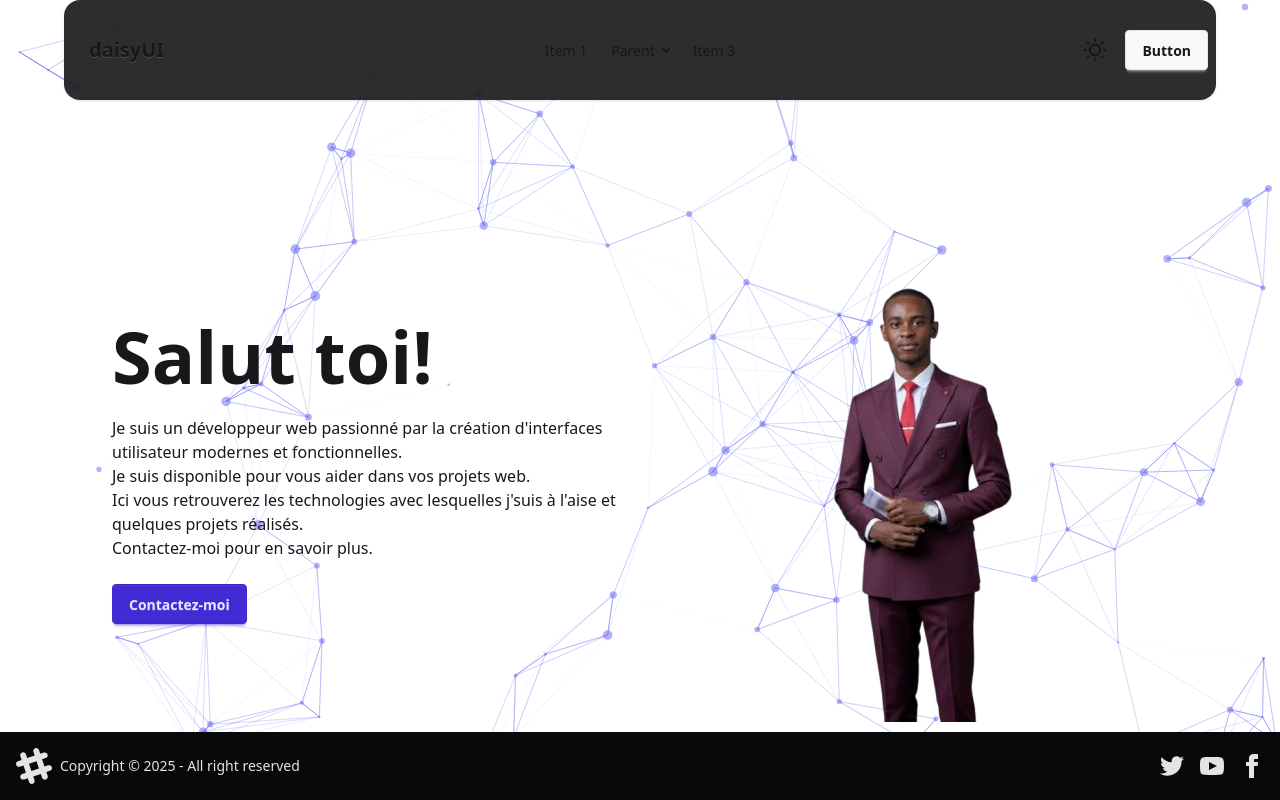
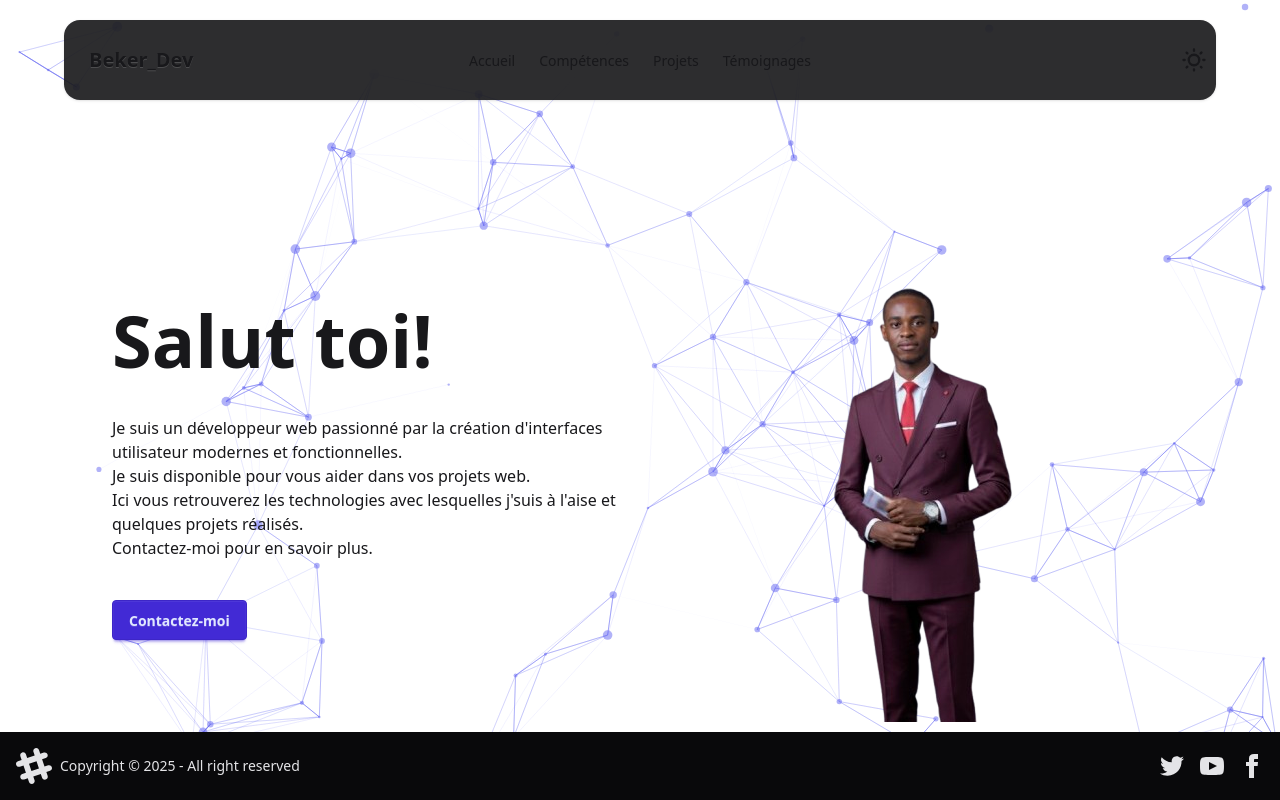
Before and after one commit to NBertrand1/Portfolio, a React (Vite) app: page / in a window 1280 px wide. Shown: the top 800 px of the page. Built offline with nearby package versions, Linux system fonts and the light colour scheme.

Commit message:
refactor: Make Navbar links dynamic, update branding and styling, and increase Hero paragraph padding.

```diff
--- a/src/components/Hero.jsx
+++ b/src/components/Hero.jsx
@@ -12,7 +12,7 @@ function Hero() {
                     />
                     <div>
                         <h1 className="text-7xl font-bold">Salut toi!</h1>
-                        <p className="py-6 mr-5">
+                        <p className="py-10 mr-5">
                             Je suis un développeur web passionné par la création d'interfaces utilisateur modernes et fonctionnelles.
                             <br />
                             Je suis disponible pour vous aider dans vos projets web.
--- a/src/components/Navbar.jsx
+++ b/src/components/Navbar.jsx
@@ -3,42 +3,36 @@ import { useTheme } from 'next-themes';
 
 function Navbar() {
     const { setTheme, resolvedTheme } = useTheme();
+
+    const navLinks = [
+        { name: 'Accueil', href: '#' },
+        { name: 'Compétences', href: '#' },
+        { name: 'Projets', href: '#' },
+        { name: 'Témoignages', href: '#' },
+    ];
+
     return (
-        <div className="navbar bg-neutral/85 backdrop-blur-xl h-25 shadow-sm fixed top-0 left-1/2 -translate-x-1/2 z-50 rounded-2xl w-[90%]">
+        <div className="navbar bg-neutral/85 backdrop-blur-xl h-20 shadow-sm fixed top-0 left-1/2 -translate-x-1/2 z-50 mt-5 rounded-2xl w-[90%]">
             <div className="navbar-start">
                 <div className="dropdown">
                     <div tabIndex={0} role="button" className="btn btn-ghost lg:hidden">
-                        <svg xmlns="http://www.w3.org/2000/svg" className="h-5 w-5" fill="none" viewBox="0 0 24 24" stroke="currentColor"> <path strokeLinecap="round" strokeLinejoin="round" strokeWidth="2" d="M4 6h16M4 12h8m-8 6h16" /> </svg>
+                        <svg xmlns="http://www.w3.org/2000/svg" className="h-5 w-5" fill="none" viewBox="0 0 24 24" stroke="currentColor">
+                            <path strokeLinecap="round" strokeLinejoin="round" strokeWidth="2" d="M4 6h16M4 12h8m-8 6h16" />
+                        </svg>
                     </div>
-                    <ul
-                        tabIndex="-1"
-                        className="menu menu-sm dropdown-content bg-base-100 rounded-box z-1 mt-3 w-52 p-2 shadow">
-                        <li><a>Item 1</a></li>
-                        <li>
-                            <a>Parent</a>
-                            <ul className="p-2">
-                                <li><a>Submenu 1</a></li>
-                                <li><a>Submenu 2</a></li>
-                            </ul>
-                        </li>
-                        <li><a>Item 3</a></li>
+                    <ul tabIndex={0} className="menu menu-sm dropdown-content mt-3 z-[1] p-2 shadow bg-base-100 rounded-box w-52">
+                        {navLinks.map((link, index) => (
+                            <li key={index}><a href={link.href}>{link.name}</a></li>
+                        ))}
                     </ul>
                 </div>
-                <a className="btn btn-ghost text-xl">daisyUI</a>
+                <a className="btn btn-ghost text-xl">Beker_Dev</a>
             </div>
             <div className="navbar-center hidden lg:flex">
                 <ul className="menu menu-horizontal px-1">
-                    <li><a>Item 1</a></li>
-                    <li>
-                        <details>
-                            <summary>Parent</summary>
-                            <ul className="p-2 bg-base-100 w-40 z-1">
-                                <li><a>Submenu 1</a></li>
-                                <li><a>Submenu 2</a></li>
-                            </ul>
-                        </details>
-                    </li>
-                    <li><a>Item 3</a></li>
+                    {navLinks.map((link, index) => (
+                        <li key={index}><a href={link.href}>{link.name}</a></li>
+                    ))}
                 </ul>
             </div>
             <div className="navbar-end gap-4">
@@ -68,7 +62,6 @@ function Navbar() {
                             d="M5.64,17l-.71.71a1,1,0,0,0,0,1.41,1,1,0,0,0,1.41,0l.71-.71A1,1,0,0,0,5.64,17ZM5,12a1,1,0,0,0-1-1H3a1,1,0,0,0,0,2H4A1,1,0,0,0,5,12Zm7-7a1,1,0,0,0,1-1V3a1,1,0,0,0-2,0V4A1,1,0,0,0,12,5ZM5.64,7.05a1,1,0,0,0,.7.29,1,1,0,0,0,.71-.29,1,1,0,0,0,0-1.41l-.71-.71A1,1,0,0,0,4.93,6.34Zm12,.29a1,1,0,0,0,.7-.29l.71-.71a1,1,0,1,0-1.41-1.41L17,5.64a1,1,0,0,0,0,1.41A1,1,0,0,0,17.66,7.34ZM21,11H20a1,1,0,0,0,0,2h1a1,1,0,0,0,0-2Zm-9,8a1,1,0,0,0-1,1v1a1,1,0,0,0,2,0V20A1,1,0,0,0,12,19ZM18.36,17A1,1,0,0,0,17,18.36l.71.71a1,1,0,0,0,1.41,0,1,1,0,0,0,0-1.41ZM12,6.5A5.5,5.5,0,1,0,17.5,12,5.51,5.51,0,0,0,12,6.5Zm0,9A3.5,3.5,0,1,1,15.5,12,3.5,3.5,0,0,1,12,15.5Z" />
                     </svg>
                 </label>
-                <a className="btn">Button</a>
             </div>
         </div>
     )
```
